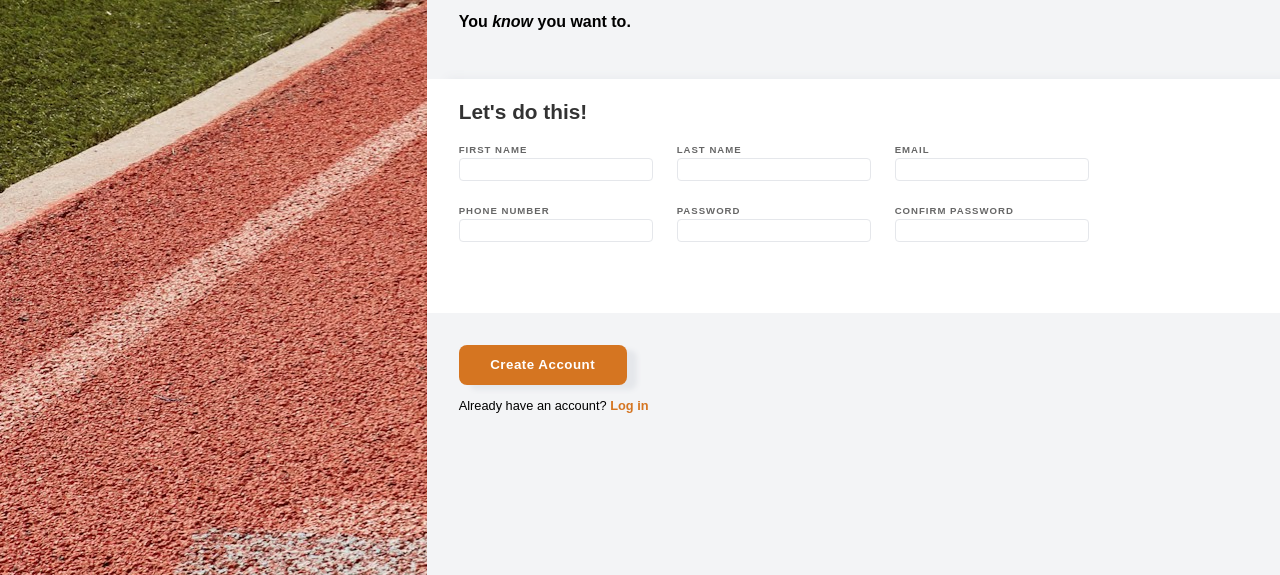
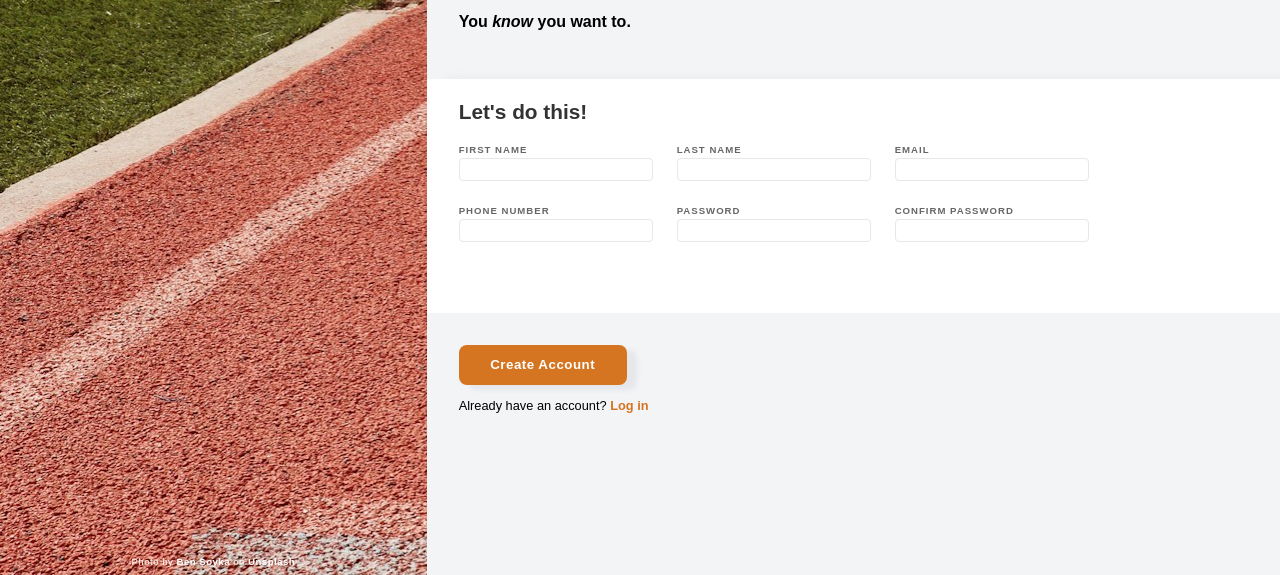
Before and after one commit to darek632/Sign-up-form, a plain HTML site: page index.html in a window 1280 px wide. Shown: the part 225-800 px from the top of the page. Drawn offline with Linux system fonts and the light colour scheme.

Commit message:
Include working photo creds links and styles

```diff
--- a/index.html
+++ b/index.html
@@ -9,6 +9,7 @@
 <body>
 <div class="image-holder">
 <div class="image-text"><span></span>HEPTATHLON HANG </div>
+<div class="credits">Photo by <a href="https://unsplash.com/@bsoyka?utm_content=creditCopyText&utm_medium=referral&utm_source=unsplash" target="_blank" rel="noopener noreferrer">Ben Soyka</a> on <a href="https://unsplash.com/photos/a-red-track-with-a-white-arrow-painted-on-it-yWLfld6ErDY?utm_content=creditCopyText&utm_medium=referral&utm_source=unsplash" target="_blank" rel="noopener noreferrer">Unsplash</a></div>
 
 </div>
 <div>
@@ -16,6 +17,7 @@
      <div class="hero-text">
         <p>Welcome to the Heptathlon Hangout account. Here you will be able to view your track and field stats and rankings. <br/> Sign up <em>now</em> to get started.  </p>
         <p>You <em>know</em> you want to.</p>
+
     </div>
     </header>
     <div id="form">
--- a/styles.css
+++ b/styles.css
@@ -170,7 +170,7 @@ max-height: 100%; */
     position: absolute;
     width: 100%;
     top: 8rem;
-
+    font-family: 'norsebold';
     height: 4rem;
     display: flex;
     align-items: center;
@@ -181,7 +181,21 @@ max-height: 100%; */
 
 .image-holder {
     position: relative;
-    font-family: 'norsebold';
+
     /* need to set any position on the parent element for the absolute to be in relation to
     parent element.  */
 }
+
+.credits {
+    position:absolute;
+    bottom: 0.5rem;
+    width: 100%;
+    text-align: center;
+    font-size: 0.6rem;
+    color: white;
+    letter-spacing: 0.5px;
+}
+
+.credits > a {
+    color: white;
+}
```
